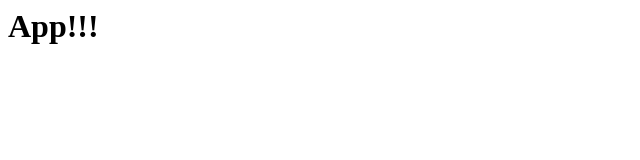
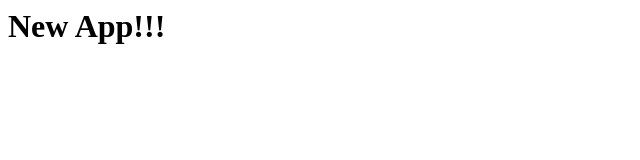
Before and after one commit to albenagrigorova/aw_p1_conflict, a plain HTML site: page index.html in a window 1280 px wide. Shown: the whole page, without its empty margins (0-640 px from the left). Drawn offline with Linux system fonts and the light colour scheme.

Commit message:
New message

```diff
--- a/index.html
+++ b/index.html
@@ -3,6 +3,6 @@
         <title>Web page</title>
     </head>
     <body>
-        <h1>App!!!</h1>
+        <h1>New App!!!</h1>
     </body>
 <html>
```
